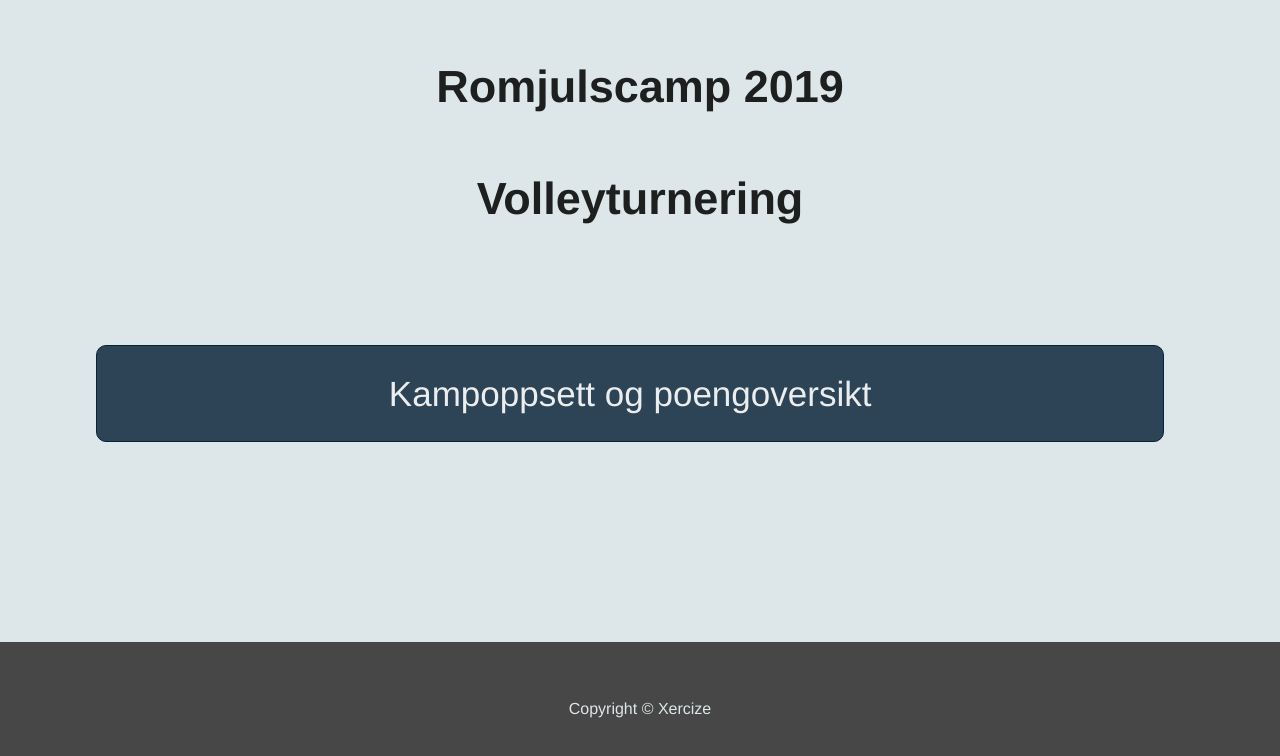
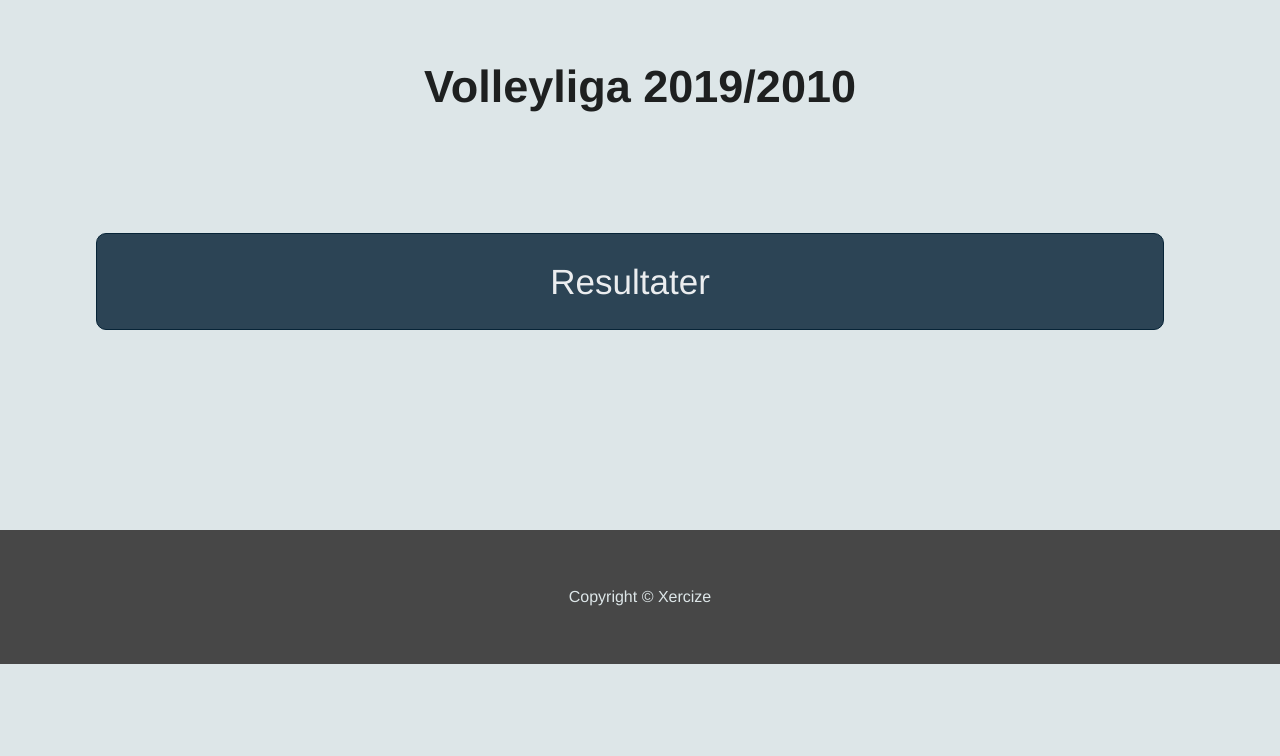
Before and after one commit to aliciaskutle/xvlliga, a plain HTML site: page index.html in a window 1280 px wide. Shown: the part 172-928 px from the top of the page. After the commit the page ends 836 px from the top, so only its background shows below. Drawn offline with Linux system fonts and the light colour scheme.

Commit message:
Liga 2019/2020

```diff
--- a/index.html
+++ b/index.html
@@ -27,14 +27,13 @@
 
       <div class="site-wrapper-inner">
         <div class="cover-container">
-          <h1 class="cover-heading">Romjulscamp 2019</h1>
-           <h1 class="cover-heading">Volleyturnering</h1>
+           <h1 class="cover-heading">Volleyliga 2019/2010</h1>
           <div class="section-container">
             <div class="section section-icon">
               <div class="section-icon-info">
                 <a
-                  href="https://drive.google.com/file/d/1CCEIYwT96SijINPaIfKkuNb79CyJ_B11/view?ts=5ded3834"
-                  >Kampoppsett og poengoversikt</a
+                  href="https://docs.google.com/spreadsheets/d/10kVc7XnjNUjS7vGjOso_6L9hO64Jh_OCCUXpYUSBRv0/edit#gid=1419477831"
+                  >Resultater</a
                 >
               </div>
             </div>
```
